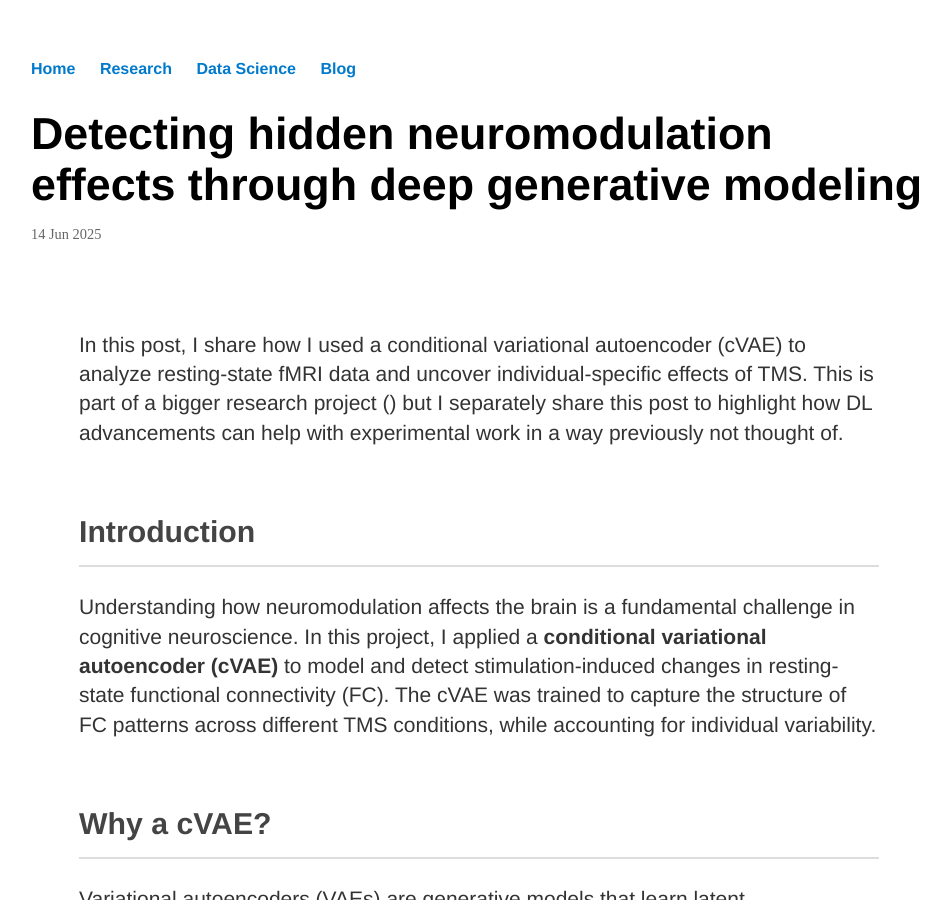
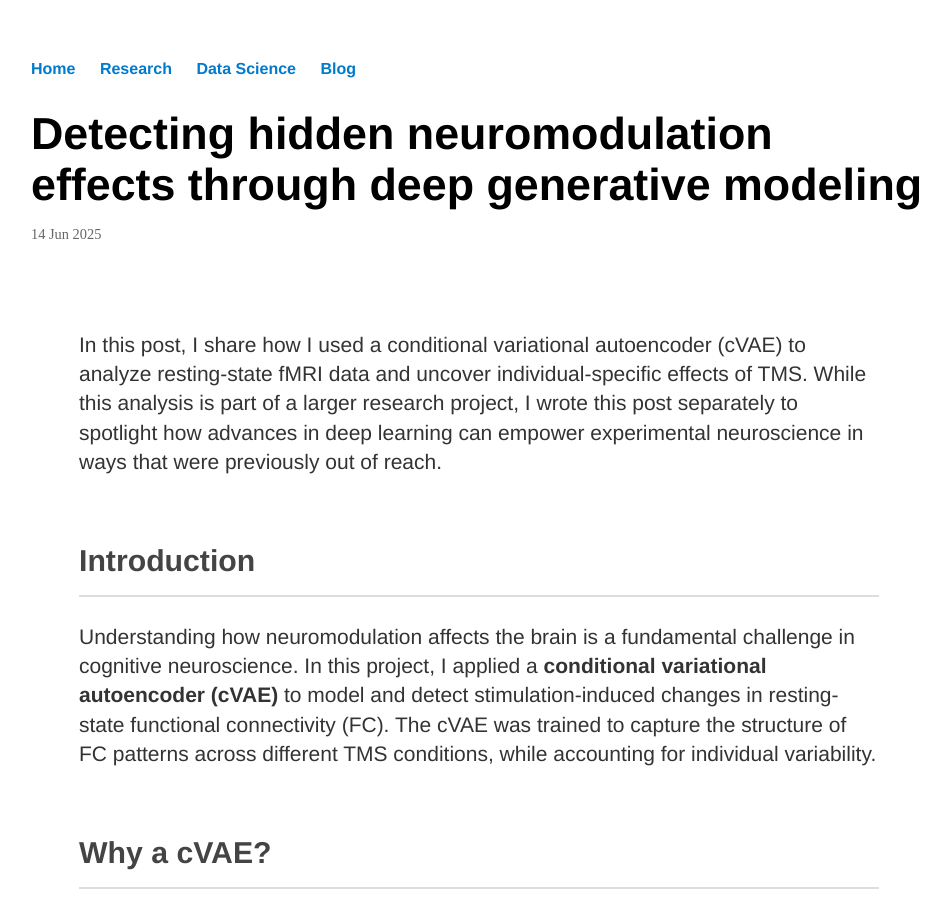
Before and after one commit to QingfangLiu/qingfangliu.github.io, a Jekyll site: the page built from blog/cvae-neuromodulation.md, in a window 1280 px wide and 900 px high. Shown: the whole window, without its empty margins (161-1112 px from the left). Built offline with Jekyll 4.4.1, drawn with Linux system fonts in a browser that asks for light colours.

Commit message:
edit cVAE

```diff
--- a/blog/cvae-neuromodulation.md
+++ b/blog/cvae-neuromodulation.md
@@ -5,7 +5,8 @@ date: 2025-06-14
 tags: [neuroscience, deep learning, fMRI, TMS, cVAE]
 ---
 
-In this post, I share how I used a conditional variational autoencoder (cVAE) to analyze resting-state fMRI data and uncover individual-specific effects of TMS. This is part of a bigger research project () but I separately share this post to highlight how DL advancements can help with experimental work in a way previously not thought of.
+
+In this post, I share how I used a conditional variational autoencoder (cVAE) to analyze resting-state fMRI data and uncover individual-specific effects of TMS. While this analysis is part of a larger research project, I wrote this post separately to spotlight how advances in deep learning can empower experimental neuroscience in ways that were previously out of reach.
 
 
 ## Introduction
```
